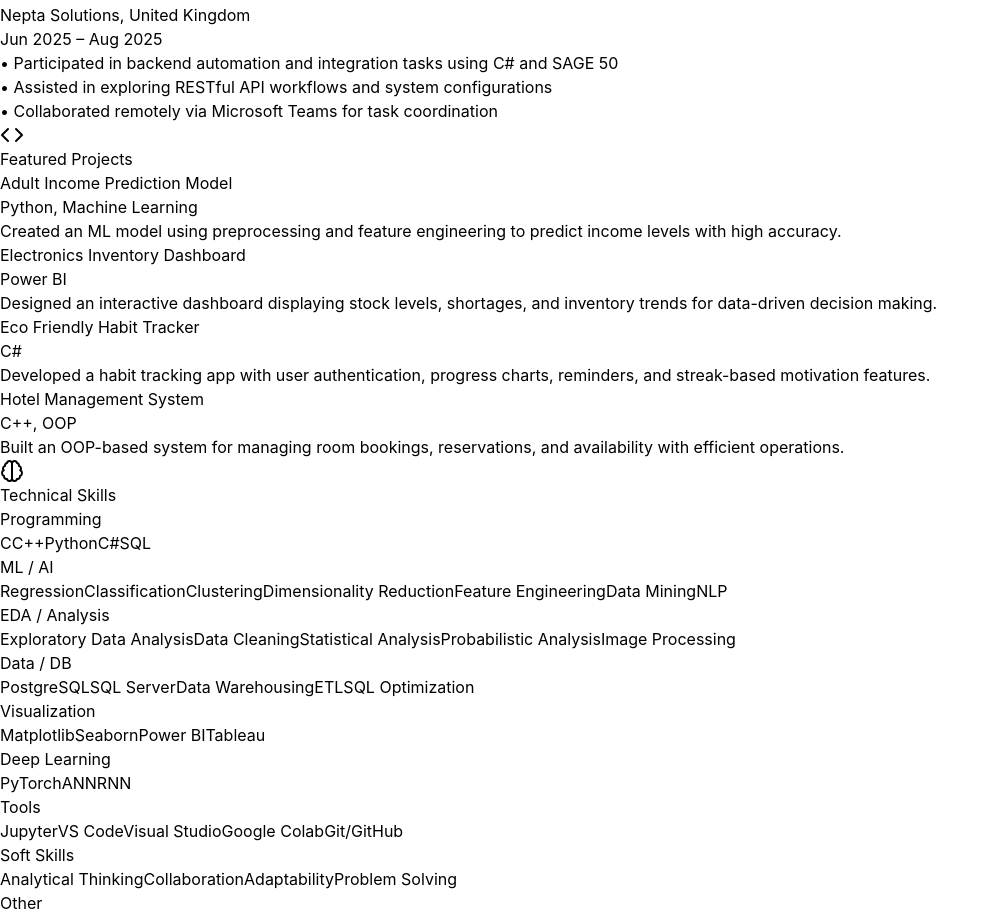
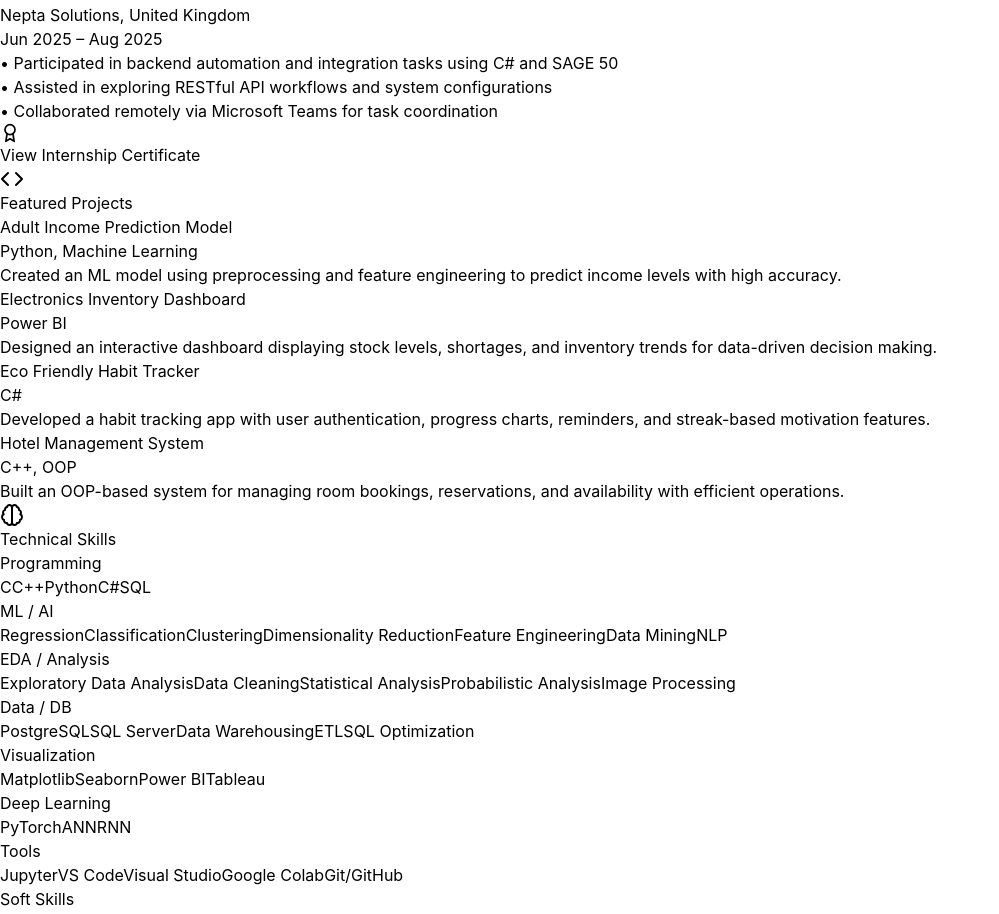
Before and after one commit to Muhammad-Ahmad2511/portfolio_1, a React (Vite) app: page / in a window 1280 px wide. Shown: the part 987-1901 px from the top of the page, without its empty margins (0-999 px from the left). Built offline with nearby package versions, Linux system fonts and the light colour scheme; the HTML template or start-up script is replaced by a standard one.

Commit message:
Add internship certificate view button

```diff
--- a/src/App.jsx
+++ b/src/App.jsx
@@ -283,11 +283,20 @@ CERTIFICATIONS
               </div>
               <span className="text-slate-400 mt-2 md:mt-0">Jun 2025 – Aug 2025</span>
             </div>
-            <ul className="space-y-2 text-slate-300">
+            <ul className="space-y-2 text-slate-300 mb-4">
               <li>• Participated in backend automation and integration tasks using C# and SAGE 50</li>
               <li>• Assisted in exploring RESTful API workflows and system configurations</li>
               <li>• Collaborated remotely via Microsoft Teams for task coordination</li>
             </ul>
+            <a
+              href="/certificate.jpg"
+              target="_blank"
+              rel="noopener noreferrer"
+              className="inline-flex items-center gap-2 px-6 py-3 bg-gradient-to-r from-cyan-500 to-blue-500 hover:from-cyan-600 hover:to-blue-600 rounded-lg font-semibold transition-all hover:scale-105 hover:shadow-lg hover:shadow-cyan-500/50"
+            >
+              <Award size={20} />
+              View Internship Certificate
+            </a>
           </div>
         </div>
       </section>
```
Also changed, not shown: public/certificate.jpg (added).
